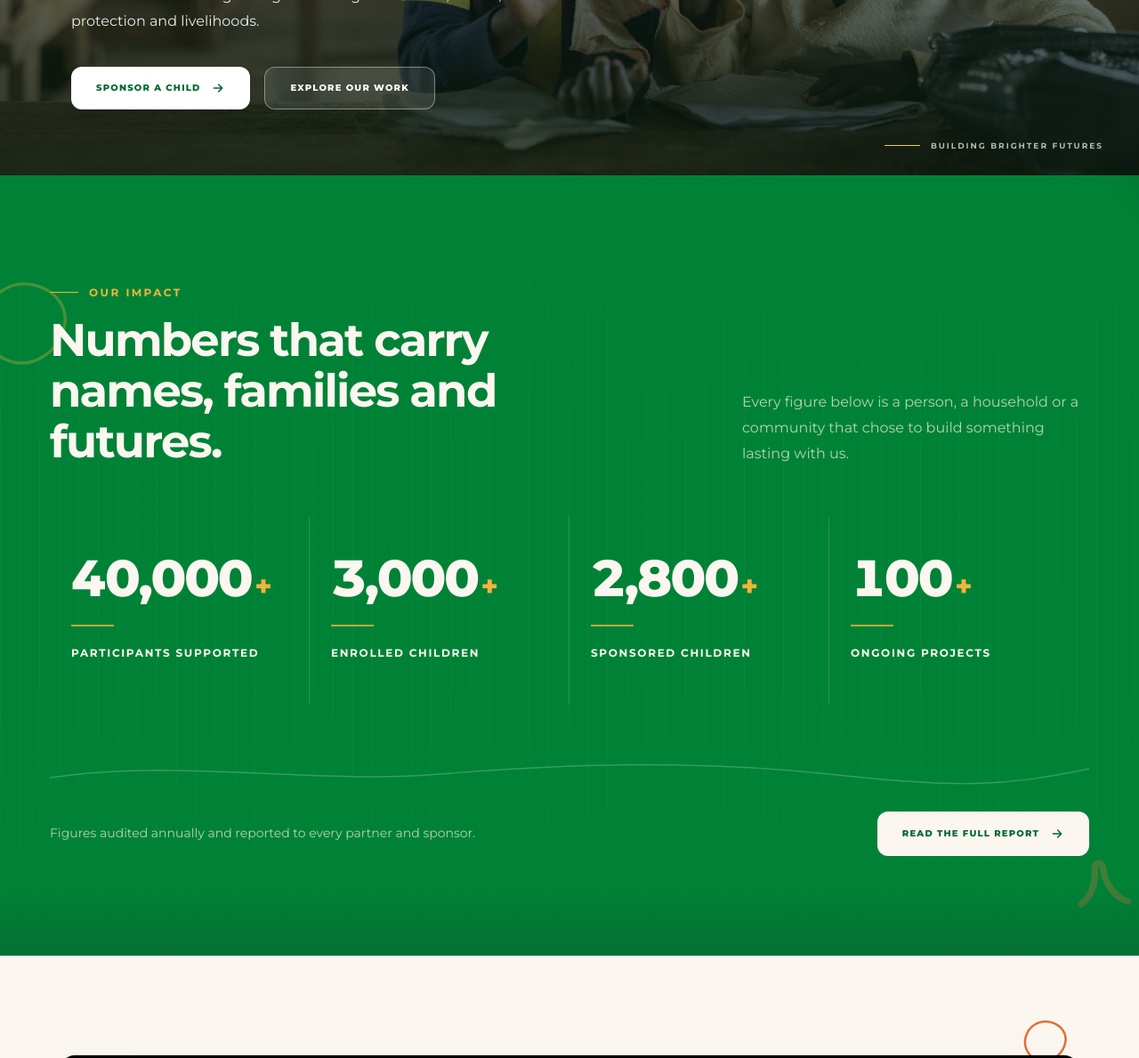
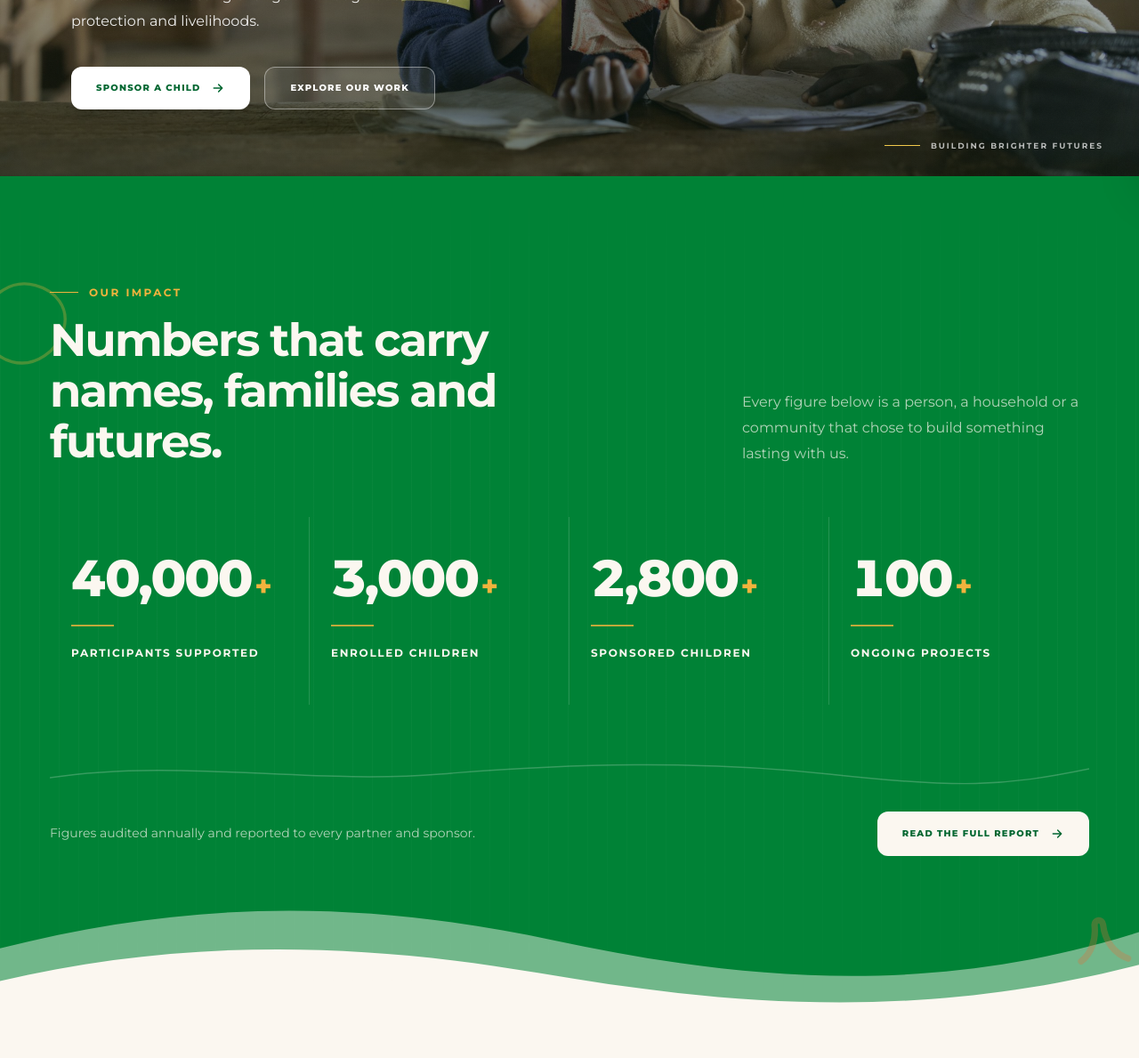
Before and after one commit to calmespectre/mkcdp, a React (Vite) app: page / in a window 1280 px wide. Shown: the part 602-1791 px from the top of the page at 89% size. Built offline with nearby package versions, Linux system fonts and the light colour scheme; no server answers; grey boxes are pictures that could not be loaded.

Commit message:
initial commit

```diff
--- a/components/home.jsx
+++ b/components/home.jsx
@@ -1,4 +1,3 @@
-
 import { useEffect, useRef, useState } from "react";
 import { Link } from "react-router-dom";
 import { motion, useScroll, useTransform } from "framer-motion";
@@ -96,7 +95,7 @@ function Hero() {
   return (
     <section
       ref={heroRef}
-      className="relative isolate flex min-h-[760px] h-[100svh] max-h-[1000px] w-full items-end overflow-hidden sm:min-h-[720px] sm:items-center"
+      className="relative z-10 flex min-h-[760px] h-[100svh] max-h-[1000px] w-full items-end overflow-hidden sm:min-h-[720px] sm:items-center"
     >
       <motion.div
         className="absolute inset-0 z-0"
@@ -122,20 +121,11 @@ function Hero() {
 
       <div
         aria-hidden="true"
-        className="pointer-events-none absolute inset-0 z-[1] hidden sm:block"
-        style={{
-          background:
-            "linear-gradient(180deg, rgba(0,0,0,0.15) 0%, rgba(0,0,0,0.05) 30%, rgba(6, 24, 13, 0.55) 100%)",
-        }}
-      />
-
-      <div
-        aria-hidden="true"
         className="pointer-events-none absolute inset-x-0 bottom-0 z-[2] h-32 bg-gradient-to-t from-[#173D29]/40 to-transparent sm:hidden"
       />
 
       <motion.div
-        className="relative z-30 mx-auto w-full max-w-7xl px-5 pb-16 pt-32 sm:px-10 sm:pb-0 sm:pt-24 md:px-12 lg:px-20"
+        className="relative z-[50] mx-auto w-full max-w-7xl px-5 pb-16 pt-32 sm:px-10 sm:pb-0 sm:pt-24 md:px-12 lg:px-20"
         style={{ opacity: heroOpacity }}
       >
         <div className="max-w-2xl">
@@ -173,6 +163,7 @@ function Hero() {
                 id="home.hero.ctaPrimary"
                 defaultValue="Sponsor a child"
               />
+
               <svg
                 viewBox="0 0 24 24"
                 className="h-4 w-4 transition-transform duration-300 group-hover:translate-x-1"
@@ -330,6 +321,54 @@ function StatItem({ stat, active, index }) {
   );
 }
 
+function WaveEdge({ position = "top" }) {
+  const isTop = position === "top";
+
+  return (
+    <div
+      aria-hidden="true"
+      className="pointer-events-none absolute inset-x-0 leading-[0]"
+      style={isTop ? { bottom: "calc(100% - 1px)" } : { bottom: "-1px" }}
+    >
+      {isTop ? (
+        <svg
+          viewBox="0 0 1440 140"
+          preserveAspectRatio="none"
+          className="block h-14 w-full text-green-700 sm:h-24 lg:h-32"
+        >
+          <path
+            d="M0 140 L0 50 C200 -10 380 -10 560 40 S920 110 1100 50 S1340 -10 1440 30 L1440 140 Z"
+            fill="#00ff6a"
+            fillOpacity="0.45"
+          />
+
+          <path
+            d="M0 140 L0 90 C180 30 360 30 540 80 S900 140 1080 80 S1320 20 1440 70 L1440 140 Z"
+            fill="#00ff6a"
+          />
+        </svg>
+      ) : (
+        <svg
+          viewBox="0 0 1440 140"
+          preserveAspectRatio="none"
+          className="block h-14 w-full sm:h-24 lg:h-32"
+        >
+          <path
+            d="M0 140 L0 60 C240 0 460 0 700 50 S1180 120 1440 40 L1440 140 Z"
+            fill="#FBF7F0"
+            fillOpacity="0.45"
+          />
+
+          <path
+            d="M0 140 L0 100 C220 50 440 50 680 90 S1160 150 1440 80 L1440 140 Z"
+            fill="#FBF7F0"
+          />
+        </svg>
+      )}
+    </div>
+  );
+}
+
 function StatsSection() {
   const [ref, inView] = useInView({ threshold: 0.2 });
   const { isEditing } = useEditor();
@@ -337,9 +376,12 @@ function StatsSection() {
   return (
     <section
       ref={ref}
-      className="relative isolate overflow-hidden bg-green-700"
+      className="relative isolate overflow-x-clip bg-[#008236]"
       style={{ marginTop: "-1px" }}
     >
+      <WaveEdge position="top" />
+      <WaveEdge position="bottom" />
+
       <div
         aria-hidden="true"
         className="pointer-events-none absolute inset-0 opacity-[0.35]"
@@ -352,27 +394,6 @@ function StatsSection() {
             "linear-gradient(to bottom, transparent, #000 35%, #000 65%, transparent)",
         }}
       />
-
-      <div
-        aria-hidden="true"
-        className="pointer-events-none absolute inset-x-0 top-0 flex justify-center"
-      >
-        {/* <svg
-          viewBox="0 0 1440 460"
-          preserveAspectRatio="xMidYMax meet"
-          className="h-auto w-full max-h-[460px] max-w-[1440px] opacity-[0.13]"
-          fill="none"
-        >
-          <path
-            d="M0 460 L0 392 C60 388 130 380 210 372 C280 366 340 358 400 344 C450 332 490 316 520 296 C545 280 560 262 572 244 C582 230 590 218 598 208 C604 200 610 194 616 188 C620 184 624 180 628 178 C632 176 636 176 640 178 C644 180 648 184 652 188 C658 194 664 200 670 208 C678 218 686 230 696 244 C708 262 724 280 748 296 C778 316 818 332 868 344 C928 358 988 366 1058 372 C1128 380 1200 388 1270 392 C1330 396 1390 396 1440 392 L1440 460 Z"
-            fill="#FBF7F0"
-          />
-          <path
-            d="M600 208 C604 200 610 194 616 188 C620 184 624 180 628 178 C632 176 636 176 640 178 C644 180 648 184 652 188 C658 194 664 200 670 208 C662 204 654 200 646 198 C642 196 638 194 634 194 C630 194 626 196 622 198 C616 202 608 206 600 208 Z"
-            fill="#FFFFFF"
-          />
-        </svg> */}
-      </div>
 
       <svg
         viewBox="0 0 100 100"
@@ -402,11 +423,12 @@ function StatsSection() {
         />
       </svg>
 
-      <div className="relative mx-auto max-w-[1360px] px-6 pb-20 pt-20 sm:px-10 sm:pb-24 sm:pt-24 lg:px-14 lg:pb-28 lg:pt-28">
+      <div className="relative mx-auto max-w-[1360px] px-6 pb-28 pt-20 sm:px-10 sm:pb-36 sm:pt-24 lg:px-14 lg:pb-44 lg:pt-28">
         <div className="mb-10 flex flex-col gap-6 lg:mb-14 lg:flex-row lg:items-end lg:justify-between">
           <div className="max-w-[650px]">
             <span className="mb-4 inline-flex items-center gap-3 text-[10px] font-bold uppercase tracking-[0.2em] text-[#F2B33D] sm:text-xs">
               <span className="h-px w-8 bg-[#F2B33D]" />
+
               <EditableText
                 id="home.stats.eyebrow"
                 defaultValue="Our Impact"
@@ -502,11 +524,6 @@ function StatsSection() {
           </div>
         </div>
       </div>
-
-      <div
-        aria-hidden="true"
-        className="pointer-events-none absolute inset-x-0 bottom-0 h-12 bg-gradient-to-t from-[#0F452B]/30 to-transparent sm:h-20"
-      />
     </section>
   );
 }
```
